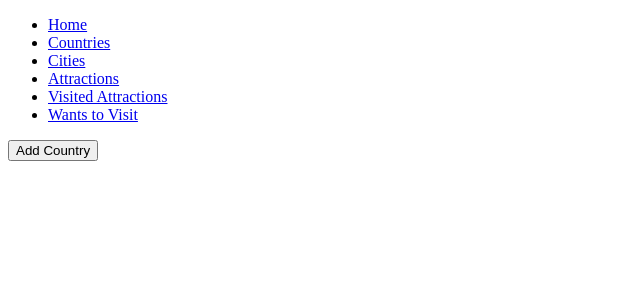
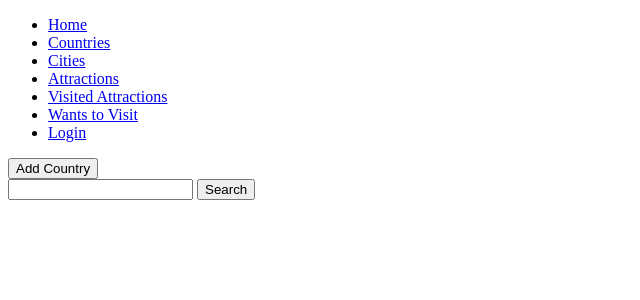
Before and after one commit to jlinkl/travel_bucket_list_project, a Flask app: page /countries in a window 1280 px wide. Shown: the top 300 px of the page, without its empty margins (0-640 px from the left). Run offline with Flask 2, Linux system fonts and the light colour scheme; data that the repository does not hold is empty; some libraries are stand-ins or nearby versions.

Commit message:
country and city search

```diff
--- a/controllers/attraction_controller.py
+++ b/controllers/attraction_controller.py
@@ -51,7 +51,7 @@ def update(id):
     city = city_repository.find_by_name(city_name)
     visit = visit_repository.select_by_attraction_id(id)
     visit.visited = request.form['visited']
-    visit.wants_to_visit = request.form['marked']
+    visit.wants_to_visit = request.form['wants_to_visit']
     attraction = attraction_repository.select(id)
     attraction.name = attraction_name
     attraction.city = city
--- a/controllers/city_controller.py
+++ b/controllers/city_controller.py
@@ -51,3 +51,9 @@ def update(id):
     city.country = country
     city_repository.update(city)
     return redirect(f'/countries/{country.id}/view')
+
+@city_blueprint.route('/cities/search', methods=['POST'])
+def search():
+    name = request.form['search']
+    city = city_repository.find_by_name(name)
+    return render_template('cities/view.html', city=city)
--- a/controllers/country_controller.py
+++ b/controllers/country_controller.py
@@ -50,3 +50,10 @@ def update(id):
 def delete(id):
     country_repository.delete(id)
     return redirect('/countries')
+
+@country_blueprint.route('/countries/search', methods=['POST'])
+def search():
+    name = request.form['search']
+    country = country_repository.find_by_name(name)
+    cities = city_repository.select_by_country(country)
+    return render_template('countries/view.html', country=country, cities=cities)
--- a/db/travel_bucket_list.sql
+++ b/db/travel_bucket_list.sql
@@ -29,7 +29,7 @@ CREATE TABLE attractions (
 
 CREATE TABLE visits (
     id SERIAL PRIMARY KEY,
-    -- user_id INT NOT NULL REFERENCES user(id) ON DELETE CASCADE,
+    -- user_id INT NOT NULL REFERENCES users(id) ON DELETE CASCADE,
     attraction_id INT NOT NULL REFERENCES attractions(id) ON DELETE CASCADE,
     visited BOOLEAN,
     wants_to_visit BOOLEAN
--- a/repositories/country_repository.py
+++ b/repositories/country_repository.py
@@ -47,11 +47,11 @@ def update(country):
     values = [country.name, country.id]
     run_sql(sql, values)
 
-def find_by_name(id):
+def find_by_name(name):
     country = None
 
     sql = "SELECT * FROM countries WHERE name = %s"
-    values = [id]
+    values = [name]
     result = run_sql(sql, values)
 
     if result:
--- a/templates/attractions/edit.html
+++ b/templates/attractions/edit.html
@@ -24,8 +24,8 @@
         {% endif %}
         value="false">False</option>
     </select>
-    <label for="marked">Wants to Visit: </label>
-    <select name="marked" id="marked">
+    <label for="wants_to_visit">Wants to Visit: </label>
+    <select name="wants_to_visit" id="wants_to_visit">
         <option
         {% if visit.wants_to_vist %}
             selected="selected"
--- a/templates/base.html
+++ b/templates/base.html
@@ -15,6 +15,7 @@
         <li><a href="/attractions">Attractions</a></li>
         <li><a href="/attractions/visited">Visited Attractions</a></li>
         <li><a href="/attractions/wants_to_visit">Wants to Visit</a></li>
+        <li><a href="/users">Login</a></li>
       </ul>
     </header>
     {% block content %} {% endblock content %}
--- a/templates/countries/index.html
+++ b/templates/countries/index.html
@@ -7,4 +7,11 @@
 <form action="/countries/new">
     <input type="submit" value="Add Country">
 </form>
+
+<form action="/countries/search" method="post">
+    <label for="search" id="search">
+        <input type="text" name="search" id="search">
+    </label>
+    <button>Search</button>
+</form>
 {% endblock content %}
```
Also changed, not shown: console.py (+8 -0 lines), repositories/user_repository.py (added, +10 -0 lines), templates/cities/index.html (+7 -0 lines).
